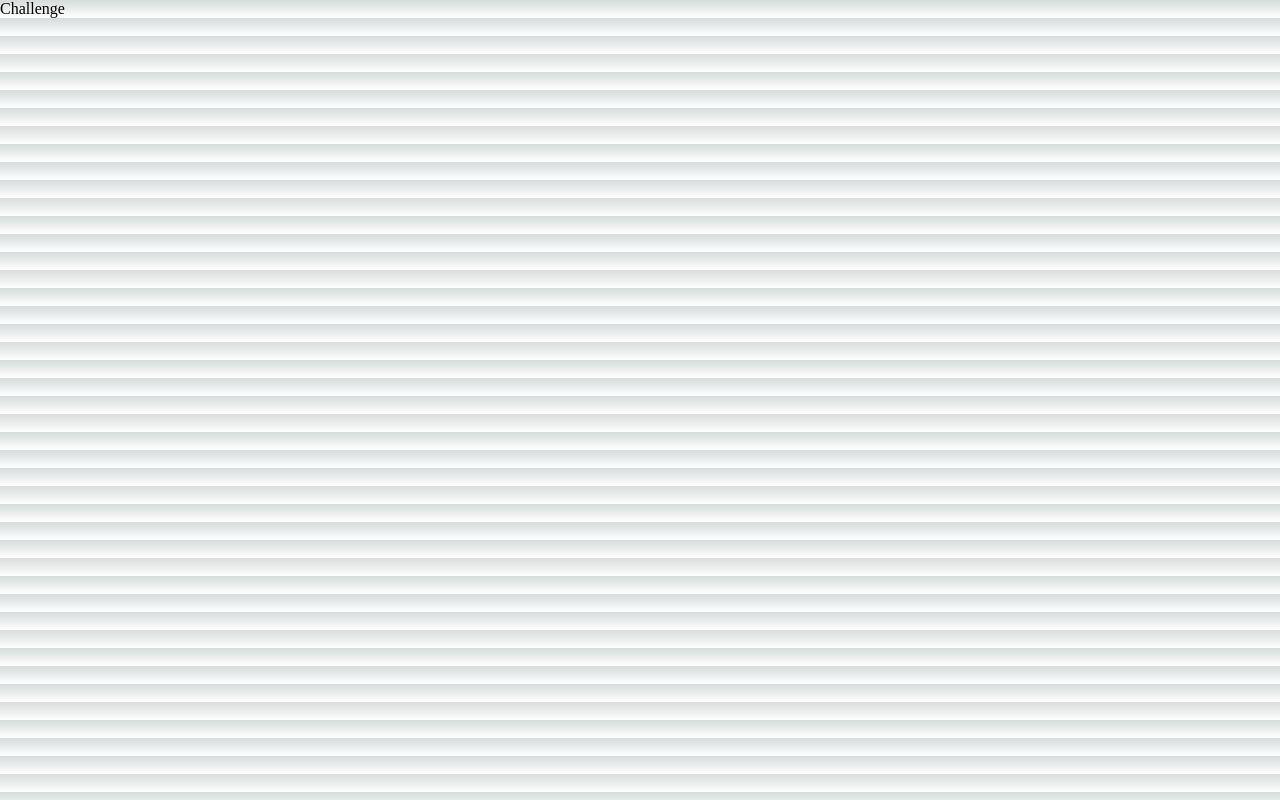
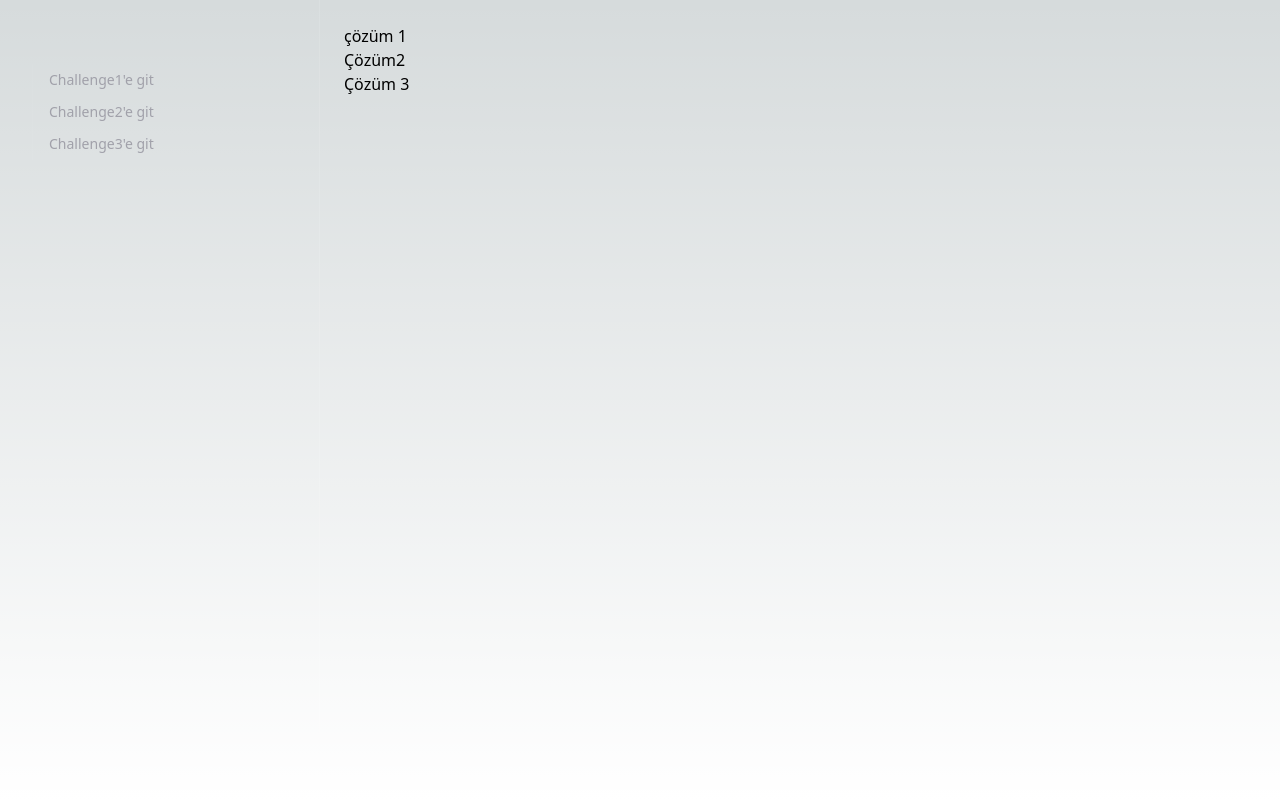
Before and after one commit to belkisarslan/challenge-react, a Next.js app: page /challenge in a window 1280 px wide. Built offline with nearby package versions, Linux system fonts and the light colour scheme.

Commit message:
sidebar first try

```diff
--- a/package.json
+++ b/package.json
@@ -12,5 +12,10 @@
     "next": "13.3.0",
     "react": "18.2.0",
     "react-dom": "18.2.0"
+  },
+  "devDependencies": {
+    "autoprefixer": "^10.4.14",
+    "postcss": "^8.4.21",
+    "tailwindcss": "^3.3.1"
   }
 }
--- /dev/null
+++ b/postcss.config.js
@@ -0,0 +1,6 @@
+module.exports = {
+  plugins: {
+    tailwindcss: {},
+    autoprefixer: {},
+  },
+}
--- /dev/null
+++ b/src/app/[...challenge]/layoutPage.js
@@ -0,0 +1,11 @@
+import Sidebar from '@/components/sidebar'
+import React from 'react'
+
+export default function LayoutPage({children}) {
+  return (
+    <div>
+      <Sidebar/>
+      <main>{children}</main>
+    </div>
+  )
+}
--- /dev/null
+++ b/src/app/[...challenge]/page.js
@@ -0,0 +1,16 @@
+import React from 'react'
+import LayoutPage from './layoutPage'
+import Main from '@/components/main'
+
+
+
+
+export default function Challenge() {
+
+  return (
+    <div className='flex flex-auto h-screen'>
+     <LayoutPage/>
+     <Main/>
+    </div>
+  )
+}
--- a/src/app/challenge/page.js
+++ /dev/null
@@ -1,7 +0,0 @@
-import React from 'react'
-
-export default function Challenge() {
-  return (
-    <div>Challenge</div>
-  )
-}
--- a/src/app/globals.css
+++ b/src/app/globals.css
@@ -1,3 +1,7 @@
+@tailwind base;
+@tailwind components;
+@tailwind utilities;
+
 :root {
   --max-width: 1100px;
   --border-radius: 12px;
--- /dev/null
+++ b/src/components/main/index.js
@@ -0,0 +1,18 @@
+import Challenge1 from '@/solutation/challenge1'
+import Challenge2 from '@/solutation/challenge2'
+import Challenge3 from '@/solutation/challenge3'
+import React from 'react'
+
+
+
+export default function Main() {
+
+
+  return (
+    <aside className='p-6'>
+      <Challenge1/>
+      <Challenge2/>
+      <Challenge3/>
+    </aside>
+  )
+}
--- /dev/null
+++ b/src/components/sidebar/index.js
@@ -0,0 +1,54 @@
+
+import React from 'react'
+import Link from "next/link";
+import Challenge1 from '@/solutation/challenge1';
+import Challenge2 from '@/solutation/challenge2';
+import Challenge3 from '@/solutation/challenge3';
+
+export default function Sidebar() {
+
+
+  const mainList = [
+    {
+      id:1,
+      name: "Challenge1'e git",
+      component: <Challenge1/>
+    },
+    {
+      id:2,
+      name: "Challenge2'e git",
+      component: <Challenge2/>
+    },
+    {
+      id:3,
+      name: "Challenge3'e git",
+      component: <Challenge3/>
+    }
+  ]
+  return (
+    <div>
+      <aside className="relative h-screen border-r border-white/10 w-80 fixed left-0 top-0 bottom-0 p-6">
+
+      <nav className="mt-10 flex flex-col gap-6">
+        <div className="flex flex-col">
+          <div className="text-sm flex flex-col pl-2">
+          {
+           mainList.map((mainLi, index) => (
+            <Link
+            className={`px-4 py-1.5 border-l border-white/5 text-zinc-400 hover:text-white transition-colors`}
+            href={`solutation/${mainLi.id}`}
+          >
+            {mainLi.name}
+           </Link>
+            ))
+          }
+
+
+          </div>
+        </div>
+
+      </nav>
+    </aside>
+    </div>
+  )
+}
--- /dev/null
+++ b/src/solutation/challenge1/index.js
@@ -0,0 +1,10 @@
+import React from 'react'
+
+export default function Challenge1() {
+
+  return (
+    <div>
+    <h1>çözüm 1</h1>
+    </div>
+  )
+}
--- /dev/null
+++ b/src/solutation/challenge2/index.js
@@ -0,0 +1,9 @@
+import React from 'react'
+
+export default function Challenge2() {
+  return (
+    <div>
+     Çözüm2
+    </div>
+  )
+}
--- /dev/null
+++ b/src/solutation/challenge3/index.js
@@ -0,0 +1,7 @@
+import React from 'react'
+
+export default function Challenge3() {
+  return (
+    <div>Çözüm 3</div>
+  )
+}
--- /dev/null
+++ b/tailwind.config.js
@@ -0,0 +1,15 @@
+/** @type {import('tailwindcss').Config} */
+module.exports = {
+  content: [
+    "./app/**/*.{js,ts,jsx,tsx,mdx}",
+    "./pages/**/*.{js,ts,jsx,tsx,mdx}",
+    "./components/**/*.{js,ts,jsx,tsx,mdx}",
+
+    // Or if using `src` directory:
+    "./src/**/*.{js,ts,jsx,tsx,mdx}",
+  ],
+  theme: {
+    extend: {},
+  },
+  plugins: [],
+}
```
Also changed, not shown: 1 other file (tests, documents, lock files or other folders).
